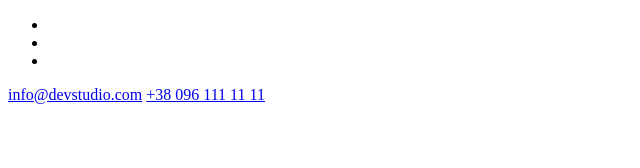
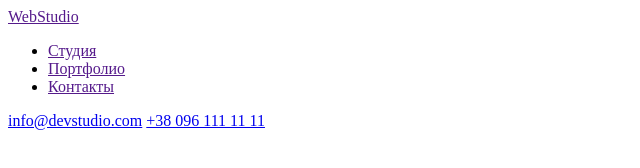
Before and after one commit to UserSvitlana/goit-markup-hw-01, a plain HTML site: page index.html in a window 1280 px wide. Shown: the whole page, without its empty margins (0-640 px from the left). Drawn offline with Linux system fonts and the light colour scheme.

Commit message:
Update index.html

```diff
--- a/index.html
+++ b/index.html
@@ -9,17 +9,17 @@
 <body>
     <header>
         <nav>
-            <a href="WebStudio">
+            <a href="">WebStudio
             </a>
             <ul>
                 <li>
-                    <a href="Студия"></a>
+                    <a href="">Студия</a>
                 </li>
                 <li>
-                    <a href="Портфолио"></a>
+                    <a href="">Портфолио</a>
                 </li>
                 <li>
-                    <a href="Контакты"></a>
+                    <a href="">Контакты</a>
                 </li>
             </ul>
         </nav>
```
